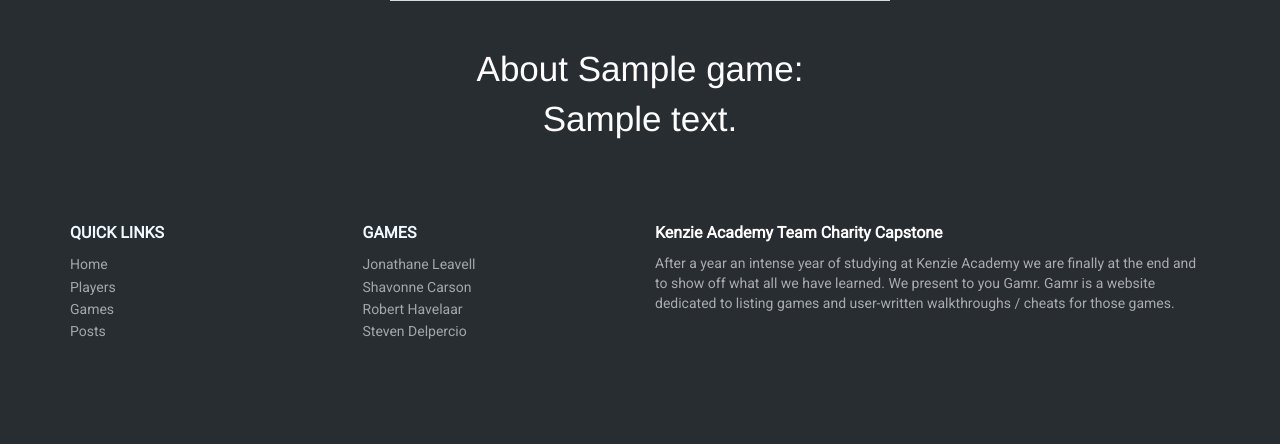
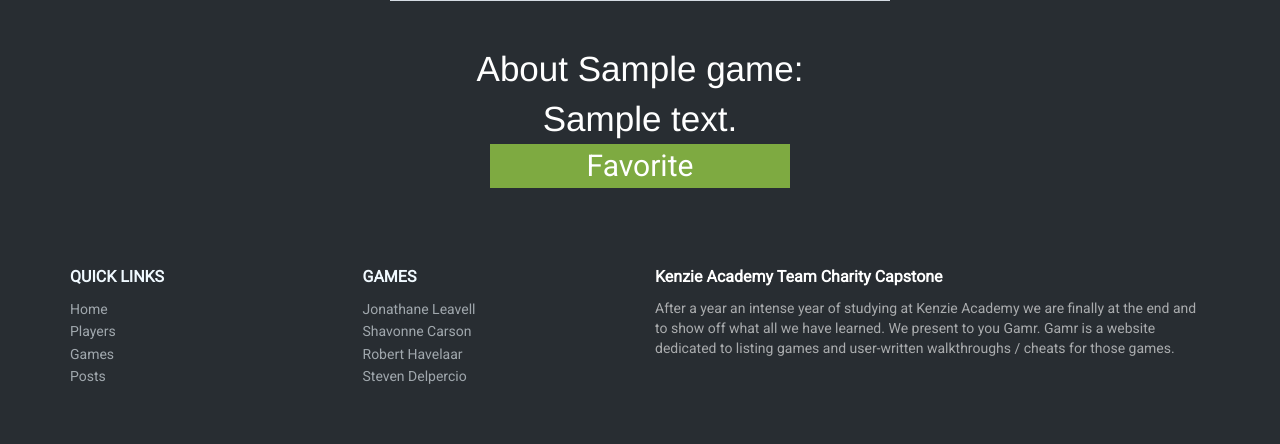
Before and after one commit to jonlee234/gamefaqs-clone, a Django app: page /viewGames/1/ in a window 1280 px wide. Shown: the part 1360-1804 px from the top of the page. Before the commit the page ends 1699 px from the top, so only its background shows below. Run offline with Django 3.2, Linux system fonts and the light colour scheme; tables that the repository leaves empty hold one stand-in row (values such as "Sample post"); grey boxes marked "Sample" are stand-in pictures; some libraries are stand-ins or nearby versions.

Commit message:
uncomment the favorite game and fixed follow url

```diff
--- a/accounts/models.py
+++ b/accounts/models.py
@@ -37,6 +37,7 @@ class CustomUser(AbstractUser):
     followers = models.ManyToManyField("self", symmetrical=False)
     favorite_games = models.ManyToManyField(Game, symmetrical=False)
     is_online = models.BooleanField(default=False)
+
     def __str__(self):
         return self.username
 
--- a/templates/game-info.html
+++ b/templates/game-info.html
@@ -14,9 +14,9 @@
           About {{game.title}}: <br />
           {{game.description}}
         </div>
-        <!-- <a href="/favorite_game/{{game.id}}">
+        <a href="/favorite_game/{{game.id}}">
           <input type="submit" value="Favorite" />
-        </a> -->
+        </a>
       </div>
     </div>
   </div>
```
